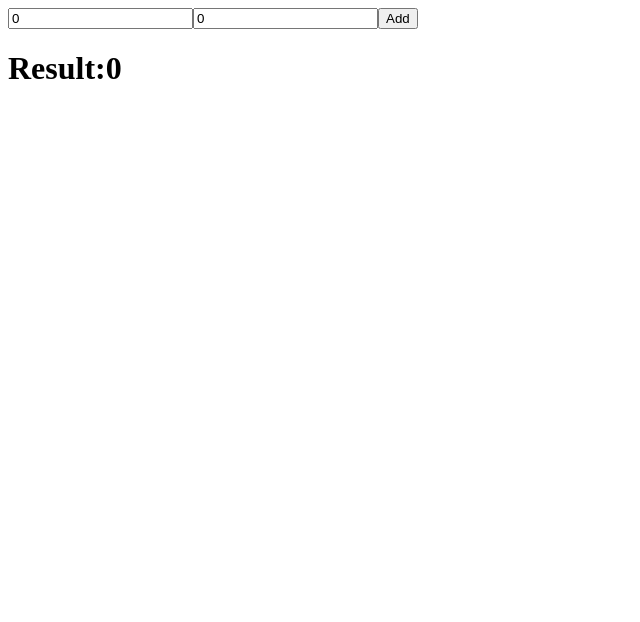
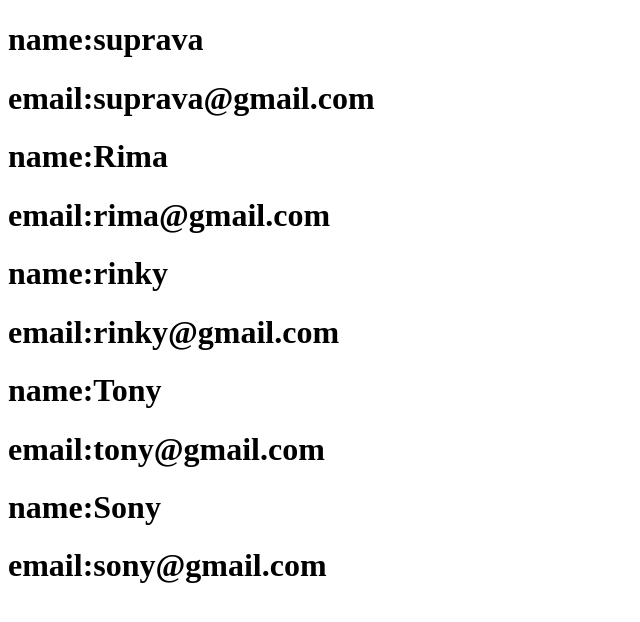
Before and after one commit to suprava16/REact_session_8, a React (Create React App) app: page / in a window 1280 px wide. Shown: the top 622 px of the page, without its empty margins (0-640 px from the left). Built offline with nearby package versions, Linux system fonts and the light colour scheme.

Commit message:
array and map function

```diff
--- a/src/App.js
+++ b/src/App.js
@@ -5,6 +5,8 @@
 import { StateVariables } from "./StateVariables/StateVariables"
 import SetStateMethod from "./StateVariables/SetStateMethod"
 import AddData from "./StateVariables/AddData"
+import ArrayCom from "./Array/ArrayCom"
+import ArrayObject from "./Array/ArrayObject"
 class App extends React.Component {
   render() {
     return (
@@ -13,7 +15,9 @@
         {/* <PropsCom name="suprava" email="suprava@gmail.com" age={27} address="bbsr"/> */}
         {/* <StateVariables/> */}
         {/* <SetStateMethod/> */}
-        <AddData/>
+        {/* <AddData/> */}
+        {/* <ArrayCom/> */}
+        <ArrayObject/>
       </>
 
 
--- /dev/null
+++ b/src/Array/ArrayCom.js
@@ -0,0 +1,23 @@
+import React from "react"
+
+export default class ArrayCom extends React.Component{
+  constructor(){
+    super()
+    this.state={
+      data:["Rahul","Ram","Rinky","Tony","Rima"]
+    }
+  }
+  render(){
+    return(
+      <div>
+        {this.state.data.map((item,index)=>{
+          return(
+            <div key={index}>
+              <h1 >Data:{index}-{item}</h1>
+            </div>
+          )
+        })}
+      </div>
+    )
+  }
+}
--- /dev/null
+++ b/src/Array/ArrayObject.js
@@ -0,0 +1,45 @@
+import React from "react"
+
+export default class ArrayObject extends React.Component {
+  constructor() {
+    super()
+    this.state = {
+      user: [
+        {
+          name: "suprava",
+          email: "suprava@gmail.com"
+        },
+        {
+          name: "Rima",
+          email: "rima@gmail.com"
+        },
+        {
+          name: "rinky",
+          email: "rinky@gmail.com"
+        },
+        {
+          name: "Tony",
+          email: "tony@gmail.com"
+        },
+        {
+          name: "Sony",
+          email: "sony@gmail.com"
+        },
+      ]
+    }
+  }
+  render() {
+    return (
+      <div>
+          {this.state.user.map((item,index)=>{
+              return(
+                <div key={index}>
+                  <h1>name:{item.name}</h1>
+                  <h1>email:{item.email}</h1>
+                </div>
+              )
+          })}
+      </div>
+    )
+  }
+}
```
